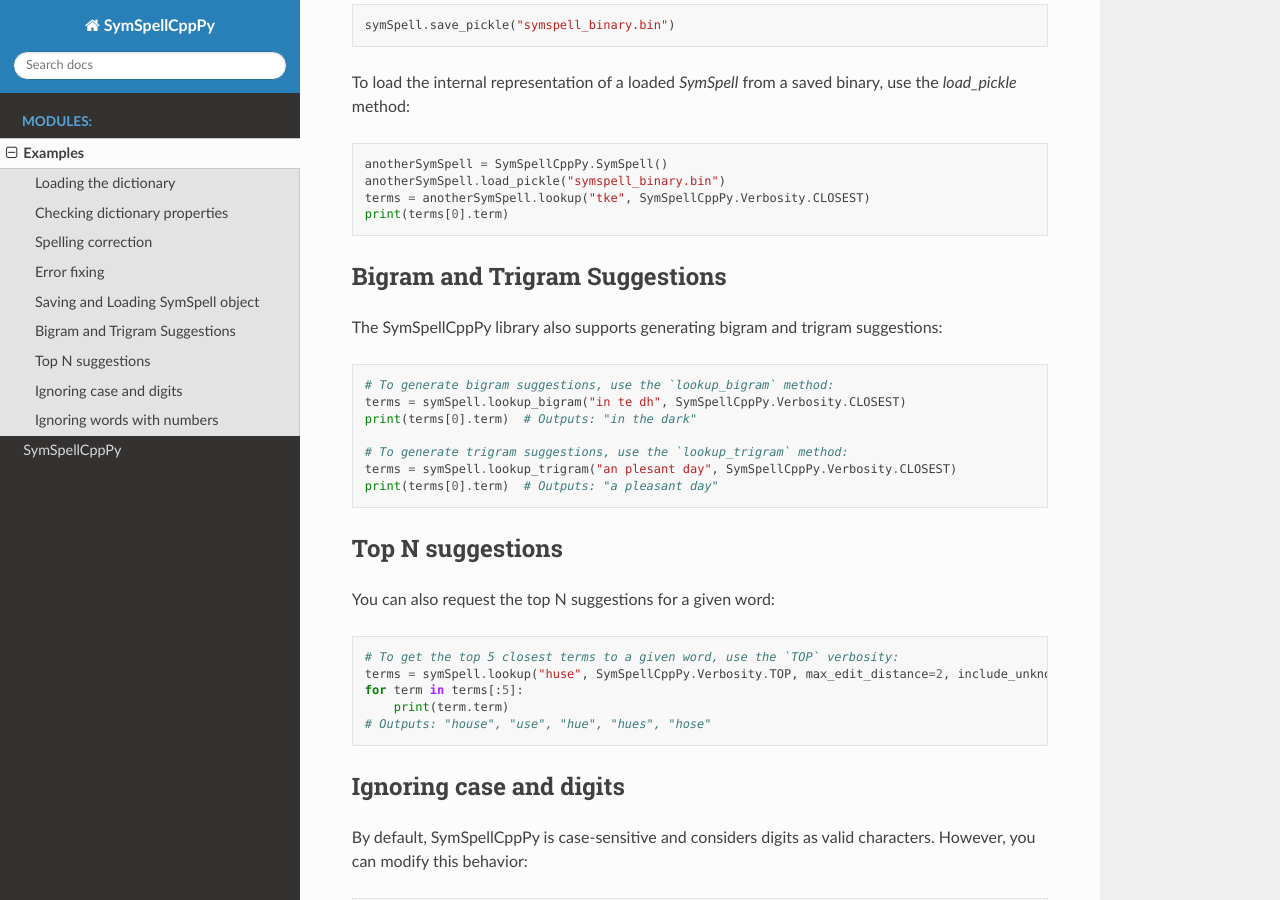
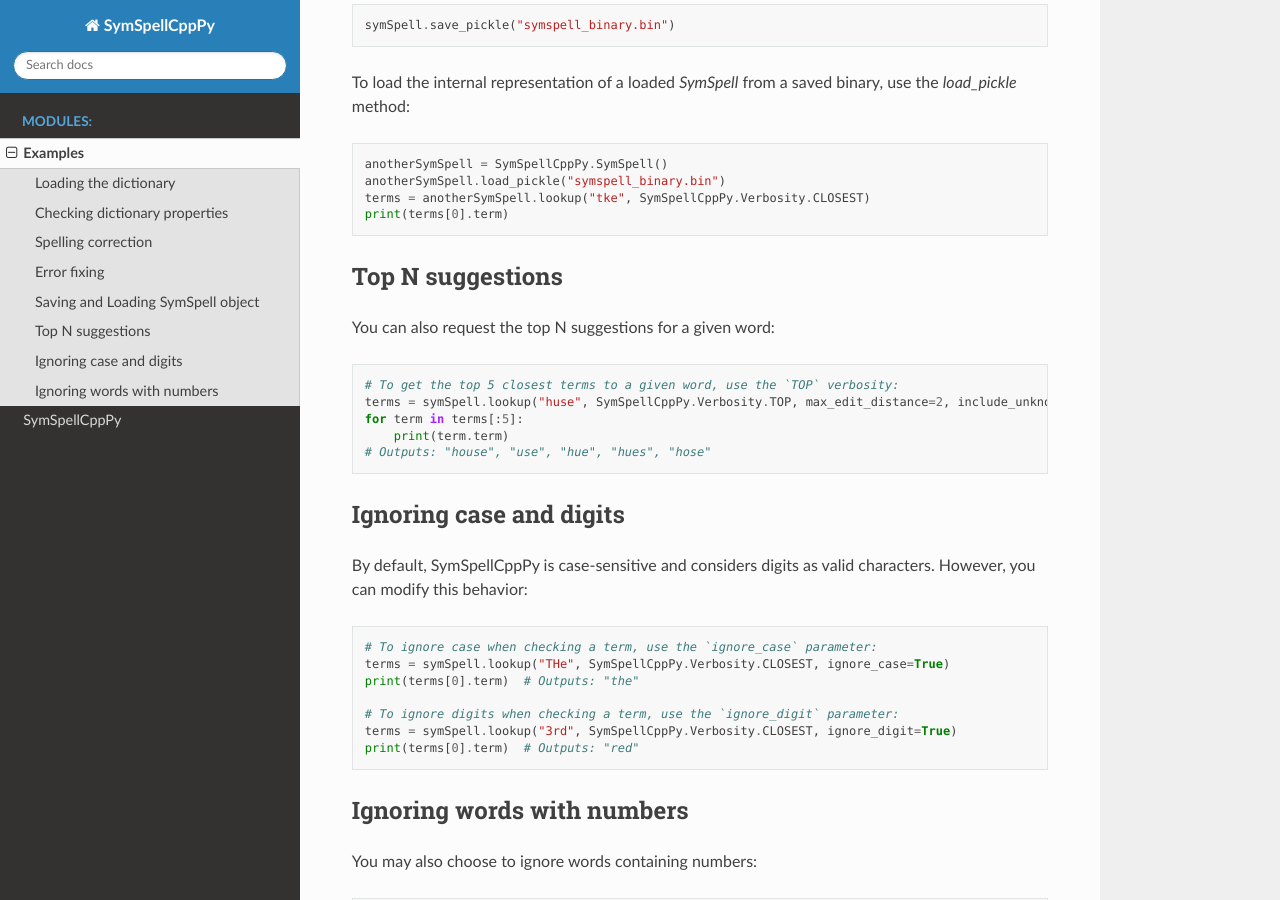
Before and after one commit to viig99/SymSpellCppPy, a Sphinx documentation site: the page built from docs/source/Examples.rst, in a window 1280 px wide and 900 px high, scrolled down 1894 px. Built offline with Sphinx 7.4.7 and the Read the Docs theme 3.1.0, drawn with Linux system fonts in a browser that asks for light colours.

Commit message:
Removing in-correct documentation. [issue-2862111796]

```diff
--- a/docs/source/Examples.rst
+++ b/docs/source/Examples.rst
@@ -100,21 +100,6 @@ To load the internal representation of a loaded `SymSpell` from a saved binary,
     terms = anotherSymSpell.lookup("tke", SymSpellCppPy.Verbosity.CLOSEST)
     print(terms[0].term)
 
-Bigram and Trigram Suggestions
-------------------------------
-
-The SymSpellCppPy library also supports generating bigram and trigram suggestions:
-
-.. code-block:: python
-
-    # To generate bigram suggestions, use the `lookup_bigram` method:
-    terms = symSpell.lookup_bigram("in te dh", SymSpellCppPy.Verbosity.CLOSEST)
-    print(terms[0].term)  # Outputs: "in the dark"
-
-    # To generate trigram suggestions, use the `lookup_trigram` method:
-    terms = symSpell.lookup_trigram("an plesant day", SymSpellCppPy.Verbosity.CLOSEST)
-    print(terms[0].term)  # Outputs: "a pleasant day"
-
 Top N suggestions
 -------------------
 
```
